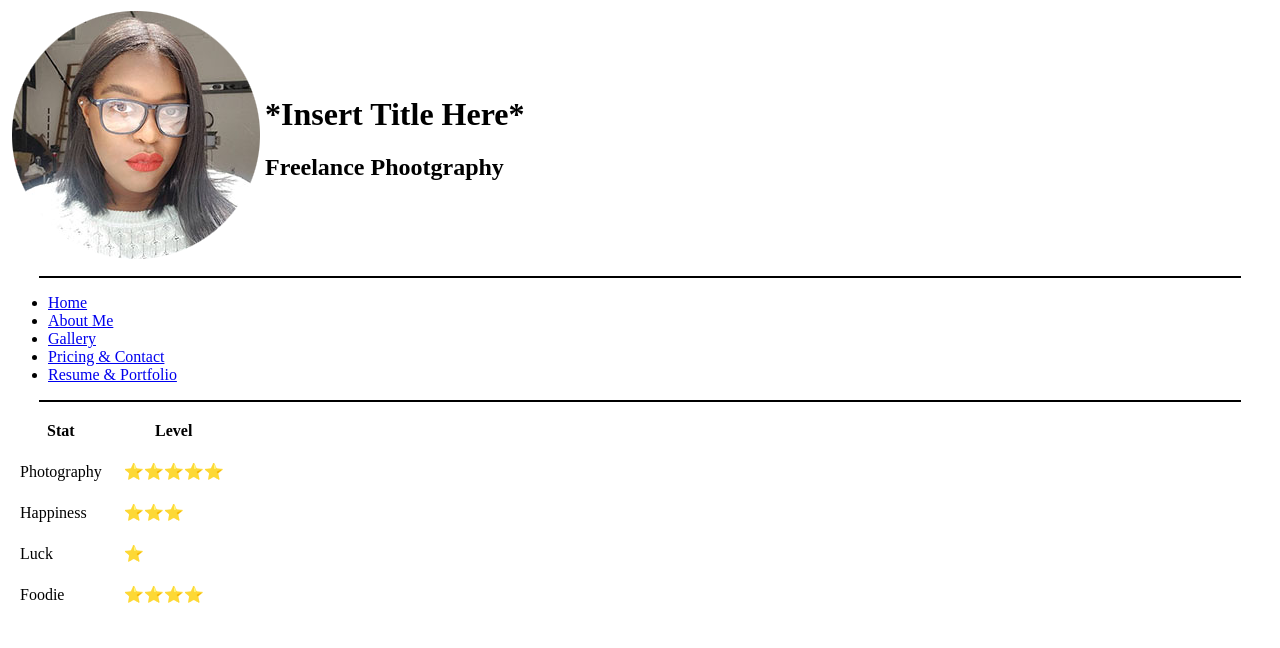
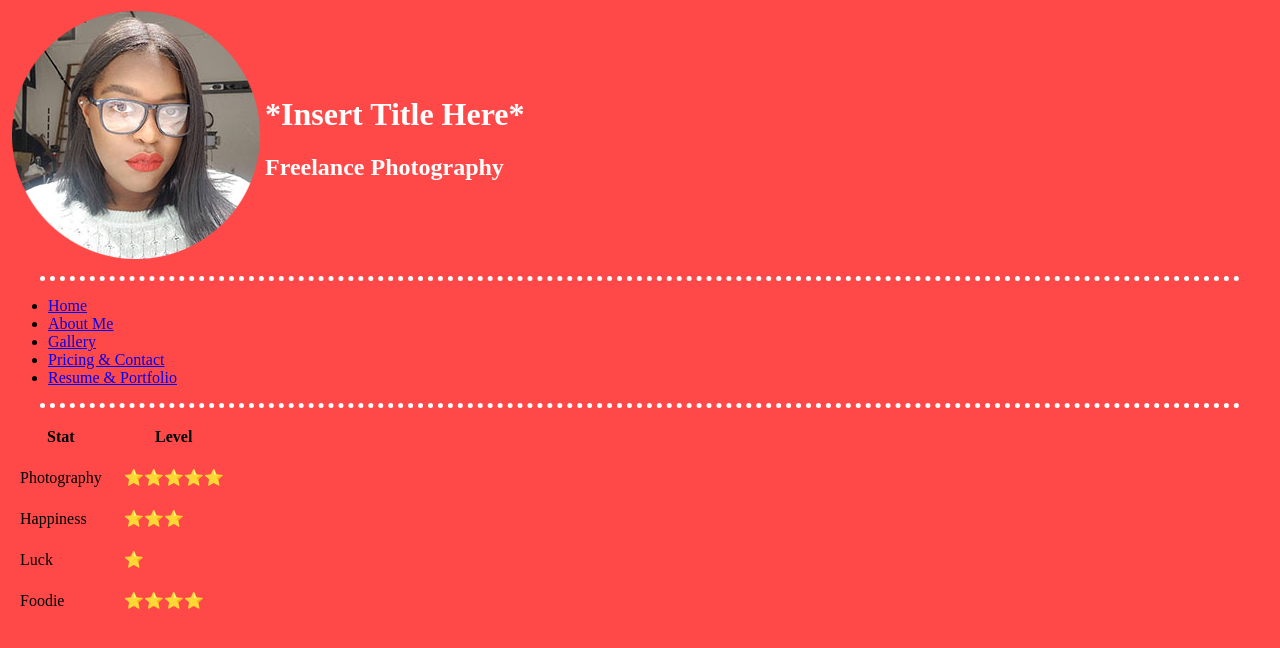
Before and after one commit to Dee528/CV, a plain HTML site: page index.html in a window 1280 px wide. Drawn offline with Linux system fonts and the light colour scheme.

Commit message:
Add files via upload

```diff
--- /dev/null
+++ b/CSS/styles.css
@@ -0,0 +1,20 @@
+body {
+  background-color: #ff4949;
+}
+
+hr {
+  border-style: none;
+  border-top-style: dotted;
+  width: 95%;
+  border-width: 5px;
+  border-color: white;
+}
+
+h1
+{
+  color: white;
+}
+h2
+{
+  color: white;
+}
--- a/index.html
+++ b/index.html
@@ -4,6 +4,7 @@
 <head>
   <meta charset="utf-8">
   <title>Home</title>
+  <link rel="stylesheet" href="css/styles.css">
 </head>
 
 <body>
@@ -11,13 +12,15 @@
   <table>
     <tr>
       <td><img src="Resources\Img\Lanise.png" alt=""></td>
-      <td><h1>*Insert Title Here*</h1>
-        <h2>Freelance Phootgraphy</h2></td>
+      <td>
+        <h1>*Insert Title Here*</h1>
+        <h2>Freelance Photography</h2>
+      </td>
     </tr>
   </table>
 
 
-  <hr size="2" color="black" width="95%" />
+  <hr />
 
   <ul>
     <li><a href="index.html">Home</a></li>
@@ -27,7 +30,7 @@
     <li><a href="resume&portfolio.html">Resume & Portfolio</a></li>
   </ul>
 
-  <hr size="2" color="black" width="95%" />
+  <hr />
   <table cellpadding="10">
     <thead>
       <tr>
```
Also changed, not shown: about.html (+5 -1 lines), gallery.html (+3 -1 lines), price&contact.html (+5 -3 lines), resume&portfolio.html (+4 -2 lines).
